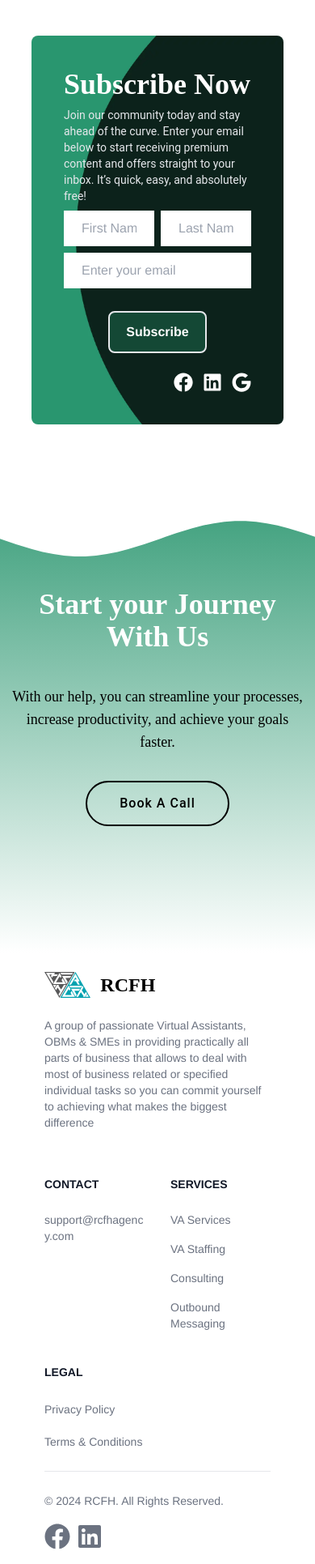
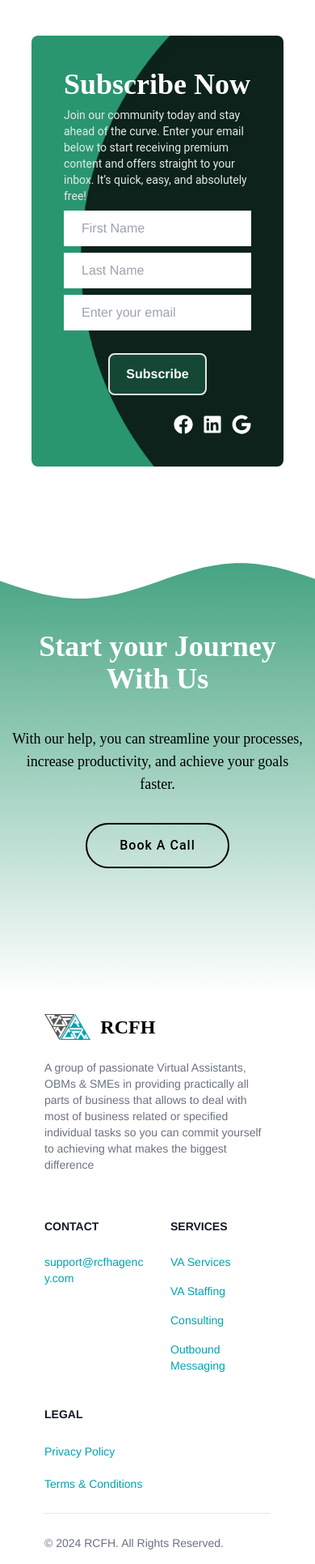
Before and after one commit to Gynius/rcfh, a React (Vite) app: page / in a window 390 px wide. Shown: the part 5231-7162 px from the top of the page at 81% size. Built offline with nearby package versions, Linux system fonts and the light colour scheme.

Commit message:
EOD October 22

```diff
--- a/src/assets/constants/site_identity.jsx
+++ b/src/assets/constants/site_identity.jsx
@@ -27,7 +27,7 @@ export const site_data = {
   social_links: [
     {
       name: "Facebook",
-      url: "https://www.facebook.com/people/RCFH/65555467765595/",
+      url: "https://www.facebook.com/profile.php?id=61555467761591",
       icon: <FaFacebook size={32} />,
     },
     {
--- a/src/components/AsVANinja.jsx
+++ b/src/components/AsVANinja.jsx
@@ -13,7 +13,7 @@ function AsVANinja() {
             What does it mean to reach the Ninja level of Virtual Assistance?
           </h1>
         </div>
-        <div className=" text-white xl:w-1/2 2xl:pl-10 lg:pl-10 xl:border-l-4 py-10 text-justify">
+        <div className="w-5/6 text-white xl:w-1/2 2xl:pl-10 lg:pl-10 xl:border-l-4 py-10 text-justify">
           <p className="text-sm" data-aos="fade-left">
             At RCFH, we take pride in our Virtual Assistant Ninjas — the unseen
             and unheard masters of efficiency. As a Virtual Assistant Ninja, you
--- a/src/components/Footer.jsx
+++ b/src/components/Footer.jsx
@@ -52,7 +52,7 @@ function Footer() {
               <h2 className="mb-6 text-sm font-semibold text-gray-900 uppercase :text-white">
                 Contact
               </h2>
-              <ul className="text-gray-500 :text-gray ">
+              <ul className="text-[#00A2AF]  :text-gray ">
                 <li className="mb-4">
                   <a
                     href="mailto:support@rcfhagency.com"
@@ -67,7 +67,7 @@ function Footer() {
               <h2 className="mb-6 text-sm font-semibold text-gray-900 uppercase dark:text-white">
                 Services
               </h2>
-              <ul className="text-gray-500 dark:text-gray-400 font-medium space-y-4 text-sm">
+              <ul className="text-[#00A2AF] dark:text-gray-400 font-medium space-y-4 text-sm">
                 {Object.keys(services).map((key) => (
                   <li key={key} className="hover:underline">
                     <a href={services[key].link}>{services[key].name}</a>
@@ -80,7 +80,7 @@ function Footer() {
               <h2 className="mb-6 text-sm font-semibold text-gray-900 uppercase :text-white">
                 Legal
               </h2>
-              <ul className="text-gray-500 :text-gray-400 font-medium">
+              <ul className="text-[#00A2AF]  :text-gray-400 font-medium">
                 <li className="mb-4">
                   <button
                     className="hover:underline text-sm"
--- a/src/components/SubscribeForm.jsx
+++ b/src/components/SubscribeForm.jsx
@@ -20,15 +20,15 @@ function SubscribeForm() {
             email below to start receiving premium content and offers straight
             to your inbox. It’s quick, easy, and absolutely free!
           </p>
-          <div className="flex justify-between items-center gap-2">
+          <div className="flex justify-between items-center gap-2 flex-col lg:flex-row">
             <input
-              className="bg-white border-2 border-white leading-relaxed px-5 w-1/2"
+              className="bg-white border-2 border-white leading-relaxed px-5 w-full lg:w-1/2"
               type="text"
               placeholder="First Name"
               style={{ lineHeight: "2.5rem" }}
             />
             <input
-              className="bg-white border-2 border-white leading-relaxed px-5 w-1/2"
+              className="bg-white border-2 border-white leading-relaxed px-5 w-full lg:w-1/2"
               type="text"
               placeholder="Last Name"
               style={{ lineHeight: "2.5rem" }}
@@ -45,7 +45,7 @@ function SubscribeForm() {
           </button>
           <div className="social-media flex gap-3 ml-auto mt-4">
             <a
-              href="https://www.facebook.com/people/RCFH/65555467765595/"
+              href="https://www.facebook.com/profile.php?id=61555467761591"
               target="_blank"
               rel="noopener noreferrer"
             >
--- a/src/components/VaNinjaLoop.jsx
+++ b/src/components/VaNinjaLoop.jsx
@@ -75,7 +75,7 @@ function VaNinjaLoop() {
               </p>
               <a
                 href={task.link}
-                className="text-sm 2xl:text-base flex items-center border-t-2 border-gray-100 font-light py-3 text-green"
+                className="text-sm 2xl:text-base flex items-center border-t-2 border-gray-100 font-light py-3 text-red font-extrabold"
               >
                 Join now <FaArrowRight className="ml-2 text-red" />
               </a>
--- a/src/pages/Home.jsx
+++ b/src/pages/Home.jsx
@@ -25,7 +25,7 @@ function Home() {
         </span>
         <div className="flex flex-wrap justify-center items-center mt-8 text-gray-500 sm:justify-between">
           <a
-            href="https://www.facebook.com/people/RCFH/65555467765595/"
+            href="https://www.facebook.com/profile.php?id=61555467761591"
             className="mr-5 mb-5 lg:mb-0 hover:text-gray-800 :hover:text-gray-400 flex justify-center items-center text-2xl gap-4 font-extrabold font-roboto"
           >
             <FaFacebook className="text-4xl" /> Facebook
```
